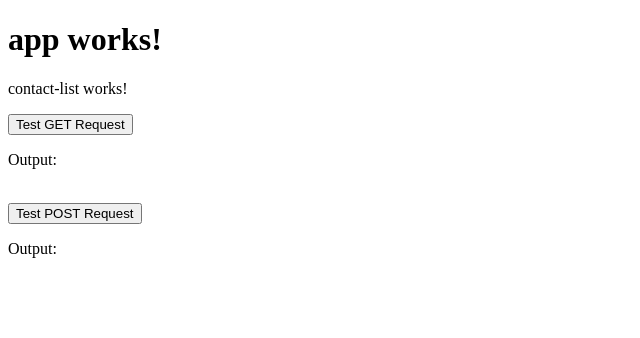
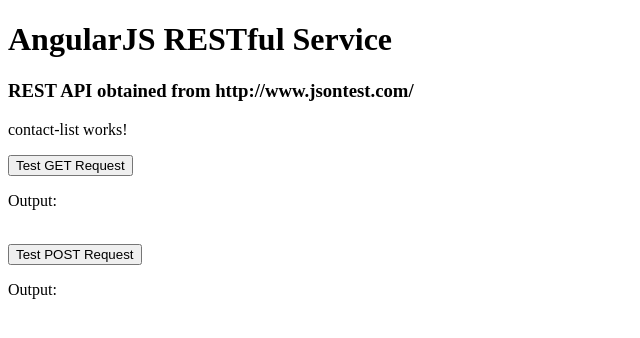
Before and after one commit to islamhaqq/Angular-RESTful-Service, an Angular app: page / in a window 1280 px wide. Shown: the top 338 px of the page, without its empty margins (0-640 px from the left). Built offline with nearby package versions, Linux system fonts and the light colour scheme.

Commit message:
update template

```diff
--- a/src/app/app.component.html
+++ b/src/app/app.component.html
@@ -1,5 +1,8 @@
 <h1>
   {{title}}
 </h1>
+<h3>
+  {{description}}
+</h3>
 <contact-list></contact-list>
 <http-test></http-test>
--- a/src/app/app.component.ts
+++ b/src/app/app.component.ts
@@ -6,5 +6,6 @@ import { Component } from '@angular/core';
   styleUrls: ['./app.component.css']
 })
 export class AppComponent {
-  title = 'app works!';
+  title = 'AngularJS RESTful Service';
+  description = 'REST API obtained from http://www.jsontest.com/';
 }
```
